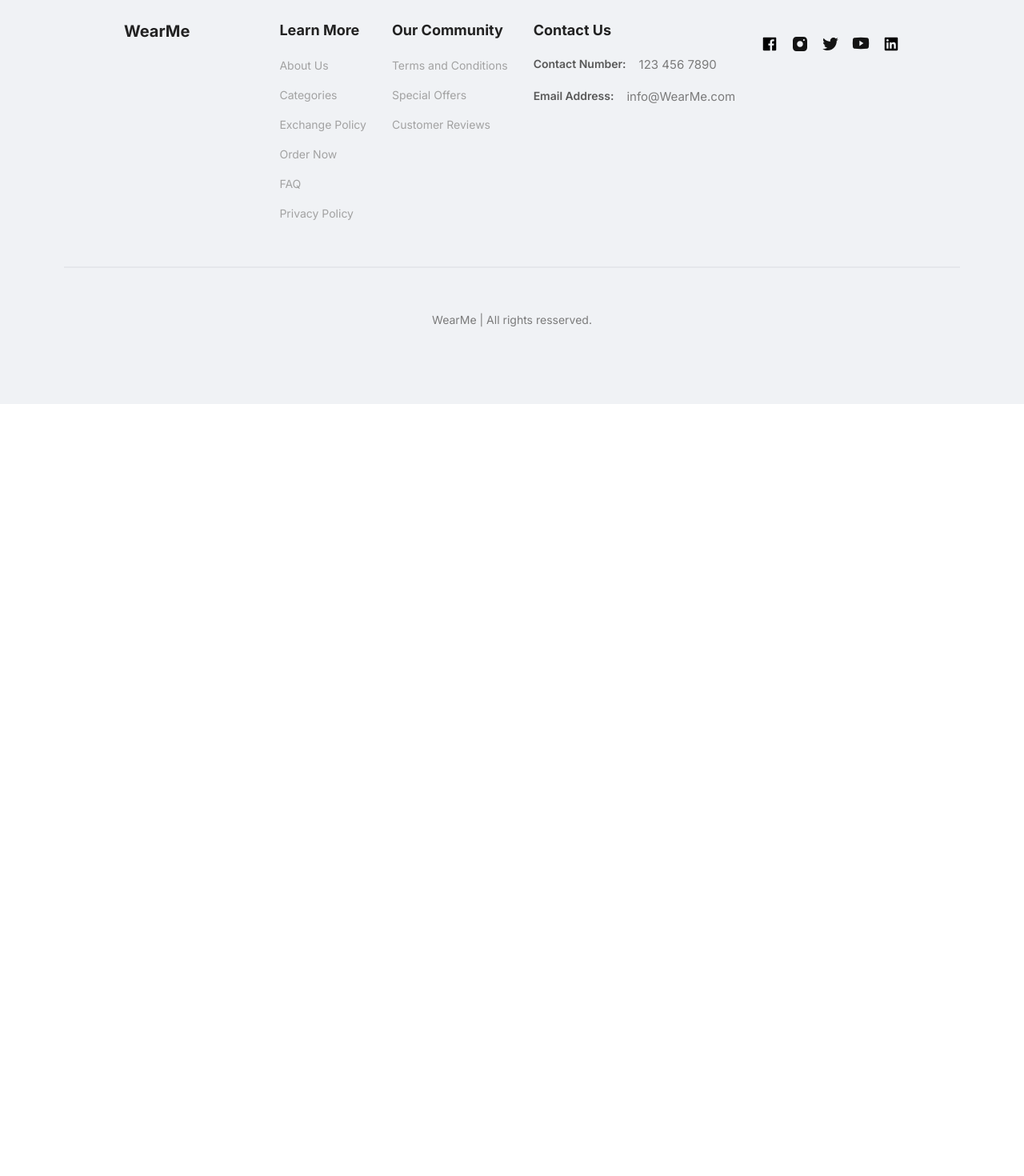
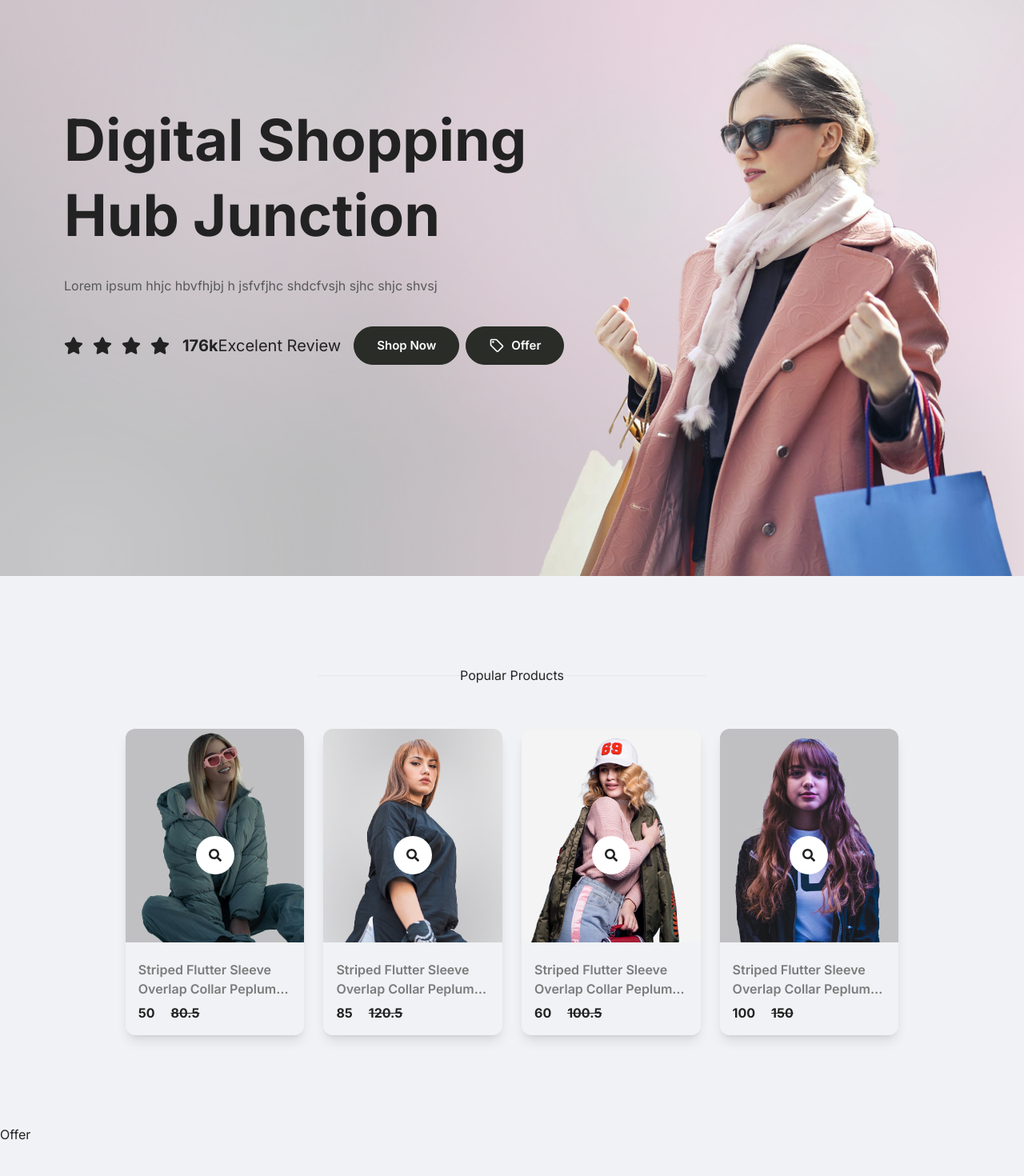
Before and after one commit to Isur-Sen9828/WearMe-, a React (Vite) app in the folder frontend/: page / in a window 1280 px wide. Shown: the part 80-1550 px from the top of the page at 80% size. Before the commit the page ends 800 px from the top, so only its background shows below. Built offline with nearby package versions, Linux system fonts and the light colour scheme.

Commit message:
implemented item card

```diff
--- /dev/null
+++ b/frontend/src/components/Hero.jsx
@@ -0,0 +1,32 @@
+import { MdOutlineLocalOffer } from "react-icons/md"
+import { NavLink } from "react-router-dom"
+import {FaStar} from "react-icons/fa"
+
+
+function Hero() {
+  return (
+    <section className="relative bg-hero bg-cover bg-center bg-no-repeat h-screen w-full ">
+        <div className="max_padd_container relative top-32 xs:top-52">
+            <h1 className="h1 capitalize max-w-[37rem]">Digital Shopping Hub Junction</h1>
+            <p className="text-gray-50 regular-16 mt-6 max-w-[33rem]">Lorem ipsum hhjc hbvfhjbj h jsfvfjhc shdcfvsjh sjhc shjc shvsj</p>
+            <div className="flexStart !items-center gap-x-4 my-10">
+                <div className="!regular-24 flexCenter gap-x-3">
+                    <FaStar/>
+                    <FaStar/>
+                    <FaStar/>
+                    <FaStar/>
+                </div>
+                    <div className="bold-16 sm:bold-20">176k
+                        <span className="regular-16 sm:regular-20">Excelent Review</span>
+                    </div>
+                    <div className="max-xs:flex-col flex gap-2 ">
+                        <NavLink to={''} className={"btn_dark_rounded flexCenter"}>Shop Now</NavLink>
+                        <NavLink to={''} className={"btn_dark_rounded flexCenter gap-x-2"}><MdOutlineLocalOffer className="text-xl"/>Offer</NavLink>
+                    </div>
+            </div>
+        </div>
+    </section>
+  )
+}
+
+export default Hero
--- /dev/null
+++ b/frontend/src/components/Item.jsx
@@ -0,0 +1,24 @@
+import { FaSearch } from "react-icons/fa"
+import { Link } from "react-router-dom"
+
+const Item = ({id, name, image, new_price, old_price}) => {
+  return (
+    <div className="rounded-xl overflow-hidden shadow-lg">
+        <div className="relative flexCenter group overflow-hidden transition-all duration-100:">
+            <Link to={`product/${id}`} className="h-12 w-12 bg-white rounded-full flexCenter absolute top-1/2 bottom-1/2 !py-2 z-20 scale-20 group-hover:scalw-100 transition-all duration-700">
+            <FaSearch className="hover:rotate-90 hover:scale-125 transition-all duration-200"/>
+            </Link>
+            <img src={image} alt="productImage" className=" block w-full object-cover group-hover:scale-110 transition-all duration-1000"/>
+        </div>
+        <div className="p-4 overflow-hidden">
+            <h4 className="my-[6px] medium-16 line-clamp-2 text-gray-30">{name}</h4>
+            <div className="flex gap-5">
+            <div className="bold-16">{new_price}</div>
+            <div className="text-secondory bold-16 line-through">{old_price}</div>
+            </div>
+        </div>
+    </div>
+  )
+}
+
+export default Item
--- /dev/null
+++ b/frontend/src/components/Offer.jsx
@@ -0,0 +1,8 @@
+
+function Offer() {
+  return (
+    <div>Offer</div>
+  )
+}
+
+export default Offer
--- a/frontend/src/pages/Home.jsx
+++ b/frontend/src/pages/Home.jsx
@@ -1,8 +1,14 @@
-
+import Hero from "../components/Hero"
+import Popular from "../components/Popular"
+import Offer from "../components/Offer"
 
 function Home() {
   return (
-    <div>Home</div>
+    <>
+    <Hero/>
+    <Popular/>
+    <Offer/>
+    </>
   )
 }
 
```
